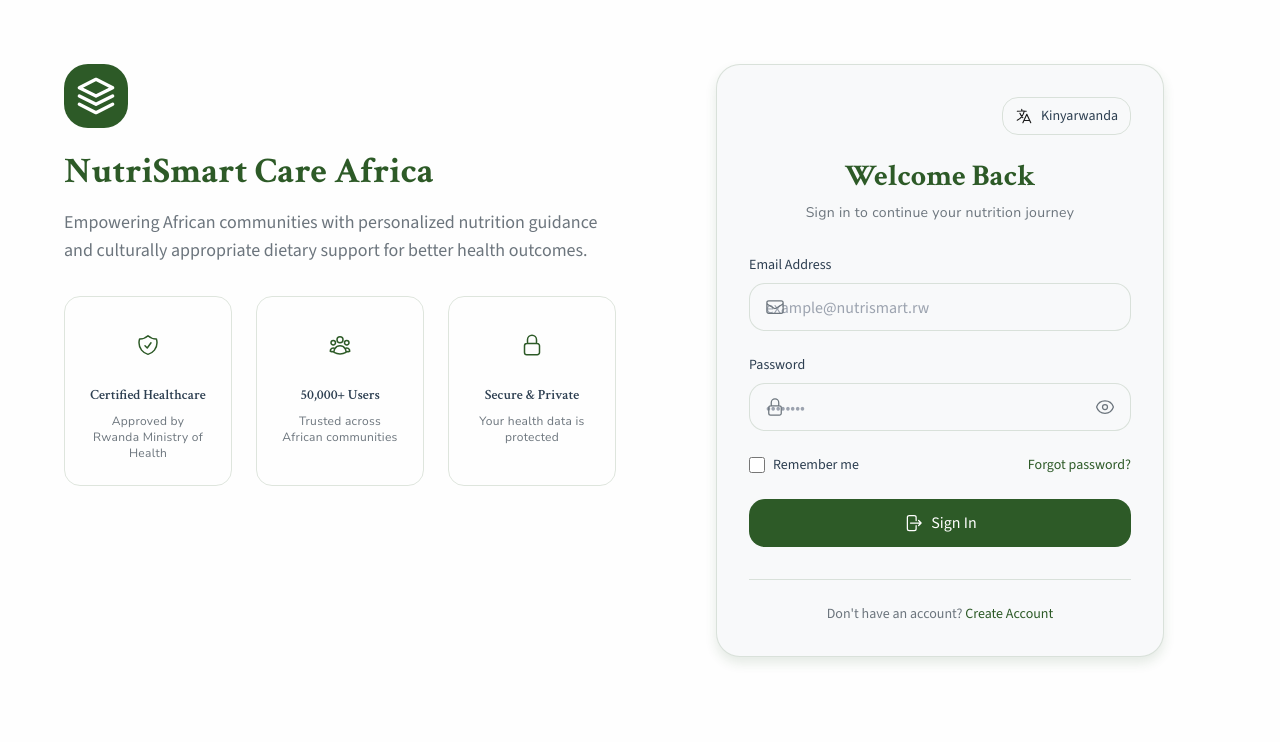
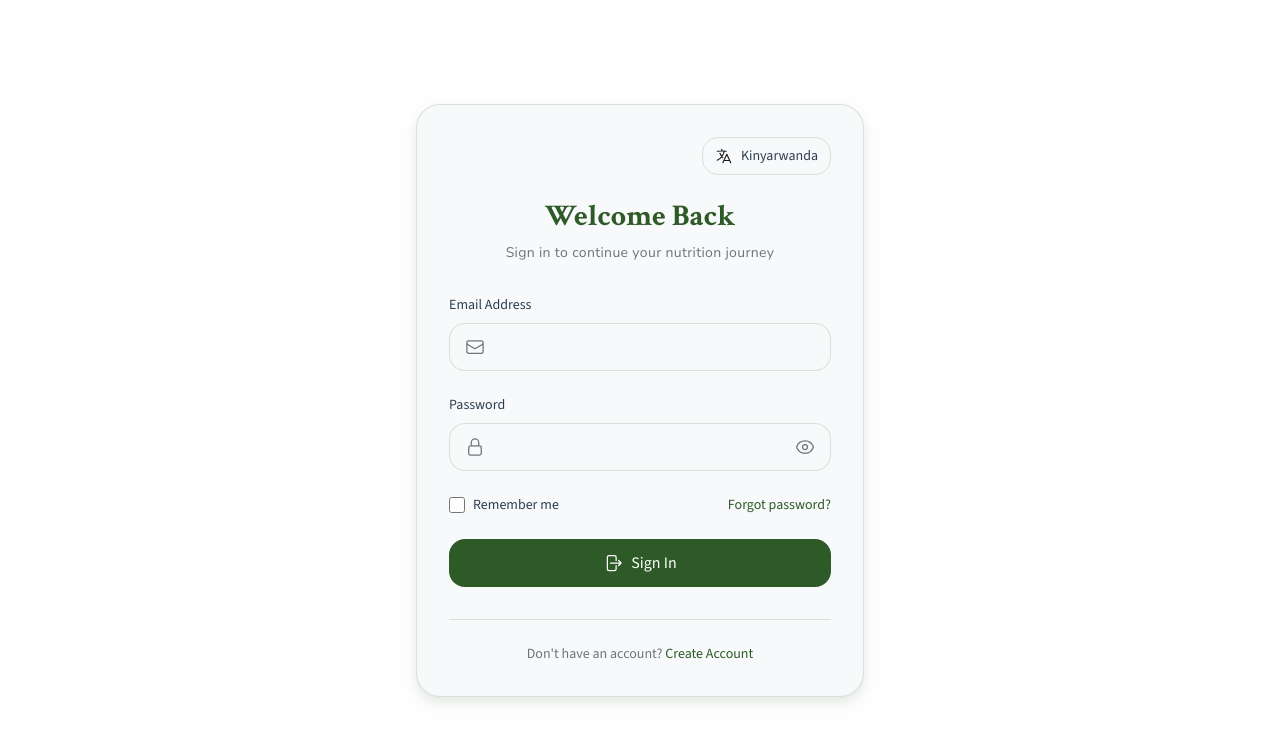
Before and after one commit to sabinmugisha/nutrismart_care_africa, a Next.js app: page /login in a window 1280 px wide. Shown: the top 742 px of the page. Built offline with nearby package versions, Linux system fonts and the light colour scheme.

Commit message:
Local Commit: 2026-04-20T16:14:11.447Z - Updated login page to show only the login form, removing the left column with branding, description text, and TrustSignals - Cleared placeholder text from both the email and password input fields

```diff
--- a/src/app/login/components/LoginForm.tsx
+++ b/src/app/login/components/LoginForm.tsx
@@ -166,7 +166,7 @@ const LoginForm = ({ onLanguageChange }: LoginFormProps) => {
               value={formData.email}
               onChange={(e) => handleInputChange('email', e.target.value)}
               className={`input-base w-full pl-12 ${errors.email ? 'border-error focus:ring-error' : 'focus:ring-primary'}`}
-              placeholder="example@nutrismart.rw"
+              placeholder=""
               disabled={isLoading}
             />
           </div>
@@ -192,7 +192,7 @@ const LoginForm = ({ onLanguageChange }: LoginFormProps) => {
               value={formData.password}
               onChange={(e) => handleInputChange('password', e.target.value)}
               className={`input-base w-full pl-12 pr-12 ${errors.password ? 'border-error focus:ring-error' : 'focus:ring-primary'}`}
-              placeholder="••••••••"
+              placeholder=""
               disabled={isLoading}
             />
             <button
--- a/src/app/login/components/LoginInteractive.tsx
+++ b/src/app/login/components/LoginInteractive.tsx
@@ -1,45 +1,12 @@
 'use client';
 
 import LoginForm from './LoginForm';
-import TrustSignals from './TrustSignals';
 
 const LoginInteractive = () => {
   return (
-    <div className="min-h-screen bg-background">
-      <div className="container mx-auto px-4 py-12 lg:py-16">
-        <div className="max-w-6xl mx-auto">
-          <div className="grid grid-cols-1 lg:grid-cols-2 gap-12 items-start">
-            <div className="space-y-8">
-              <div className="text-center lg:text-left">
-                <div className="inline-flex items-center justify-center w-16 h-16 rounded-xl bg-primary mb-6">
-                  <svg
-                    className="w-10 h-10 text-primary-foreground"
-                    viewBox="0 0 24 24"
-                    fill="none"
-                    xmlns="http://www.w3.org/2000/svg"
-                  >
-                    <path d="M12 2L2 7L12 12L22 7L12 2Z" stroke="currentColor" strokeWidth="2" strokeLinecap="round" strokeLinejoin="round" />
-                    <path d="M2 17L12 22L22 17" stroke="currentColor" strokeWidth="2" strokeLinecap="round" strokeLinejoin="round" />
-                    <path d="M2 12L12 17L22 12" stroke="currentColor" strokeWidth="2" strokeLinecap="round" strokeLinejoin="round" />
-                  </svg>
-                </div>
-                <h2 className="text-4xl font-bold font-heading text-primary mb-4">
-                  NutriSmart Care Africa
-                </h2>
-                <p className="text-lg text-muted-foreground mb-8 text-measure">
-                  Empowering African communities with personalized nutrition guidance and
-                  culturally appropriate dietary support for better health outcomes.
-                </p>
-              </div>
-
-              <TrustSignals />
-            </div>
-
-            <div className="lg:sticky lg:top-8">
-              <LoginForm />
-            </div>
-          </div>
-        </div>
+    <div className="min-h-screen bg-background flex items-center justify-center px-4 py-12">
+      <div className="w-full max-w-md">
+        <LoginForm />
       </div>
     </div>
   );
--- a/src/app/meal-planning/components/MealPlanningInteractive.tsx
+++ b/src/app/meal-planning/components/MealPlanningInteractive.tsx
@@ -483,7 +483,7 @@ const MealPlanningInteractive = () => {
     };
   };
 
-  const handleMealClick = (meal: Meal, _day?: string, _mealType?: string) => {
+  const handleMealClick = (meal: Meal, _day: string, _mealType: string) => {
     setSelectedMeal(meal);
     setIsModalOpen(true);
   };
@@ -492,8 +492,8 @@ const MealPlanningInteractive = () => {
     console.log(`Add meal for ${day} - ${mealType}`);
   };
 
-  const handleRecipeSelect = (recipe: Meal | { id: string; name: string; image: string; alt: string; category: string; calories: number; protein: number; carbs: number; fats: number; prepTime: number; servings: number; cost: number; difficulty: 'Easy' | 'Medium' | 'Hard'; ingredients: string[]; instructions: string[]; healthConditions: string[]; tags: string[] }) => {
-    setSelectedMeal(recipe as Meal);
+  const handleRecipeSelect = (recipe: Meal) => {
+    setSelectedMeal(recipe);
     setIsModalOpen(true);
   };
 
```
